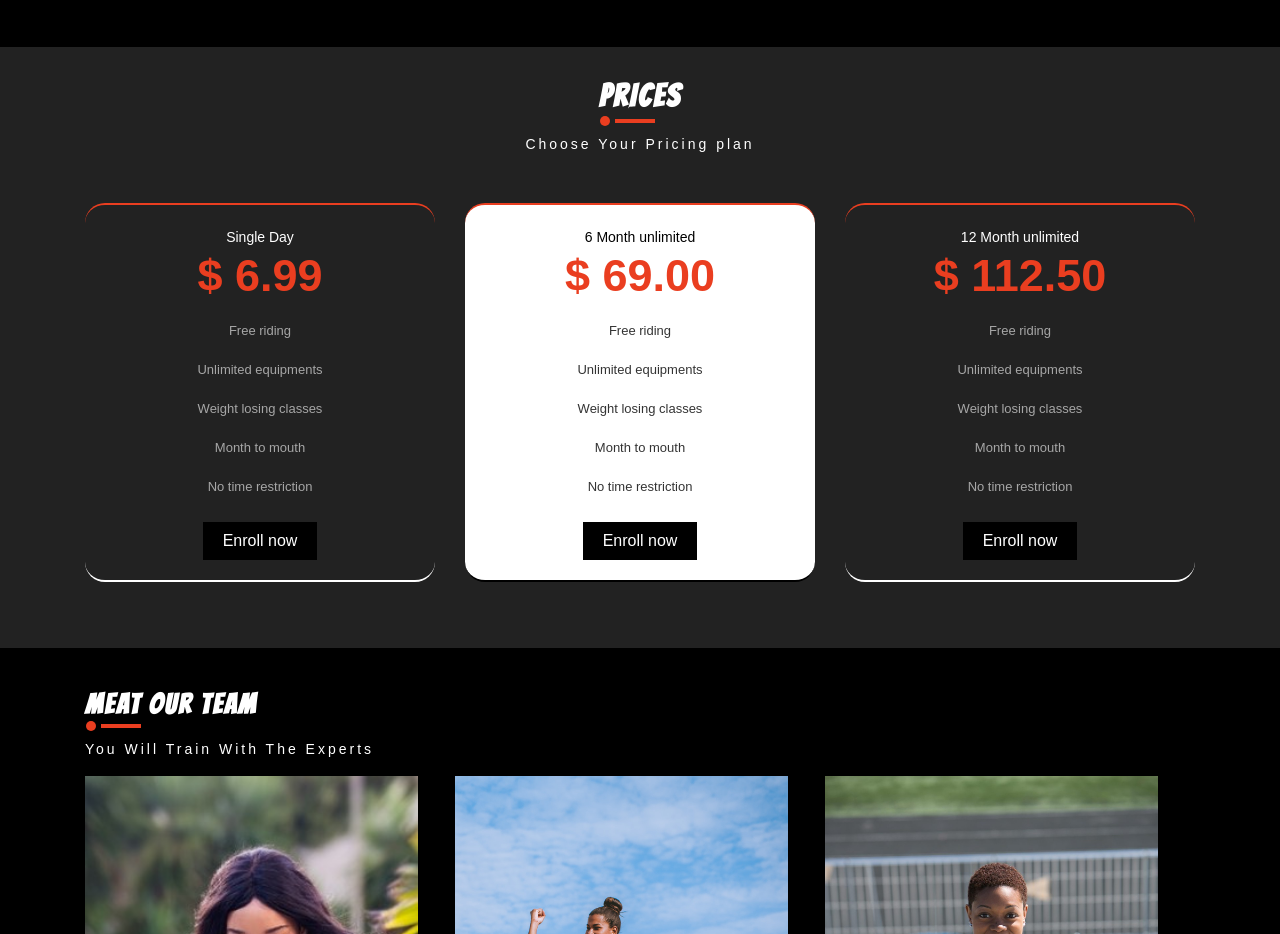
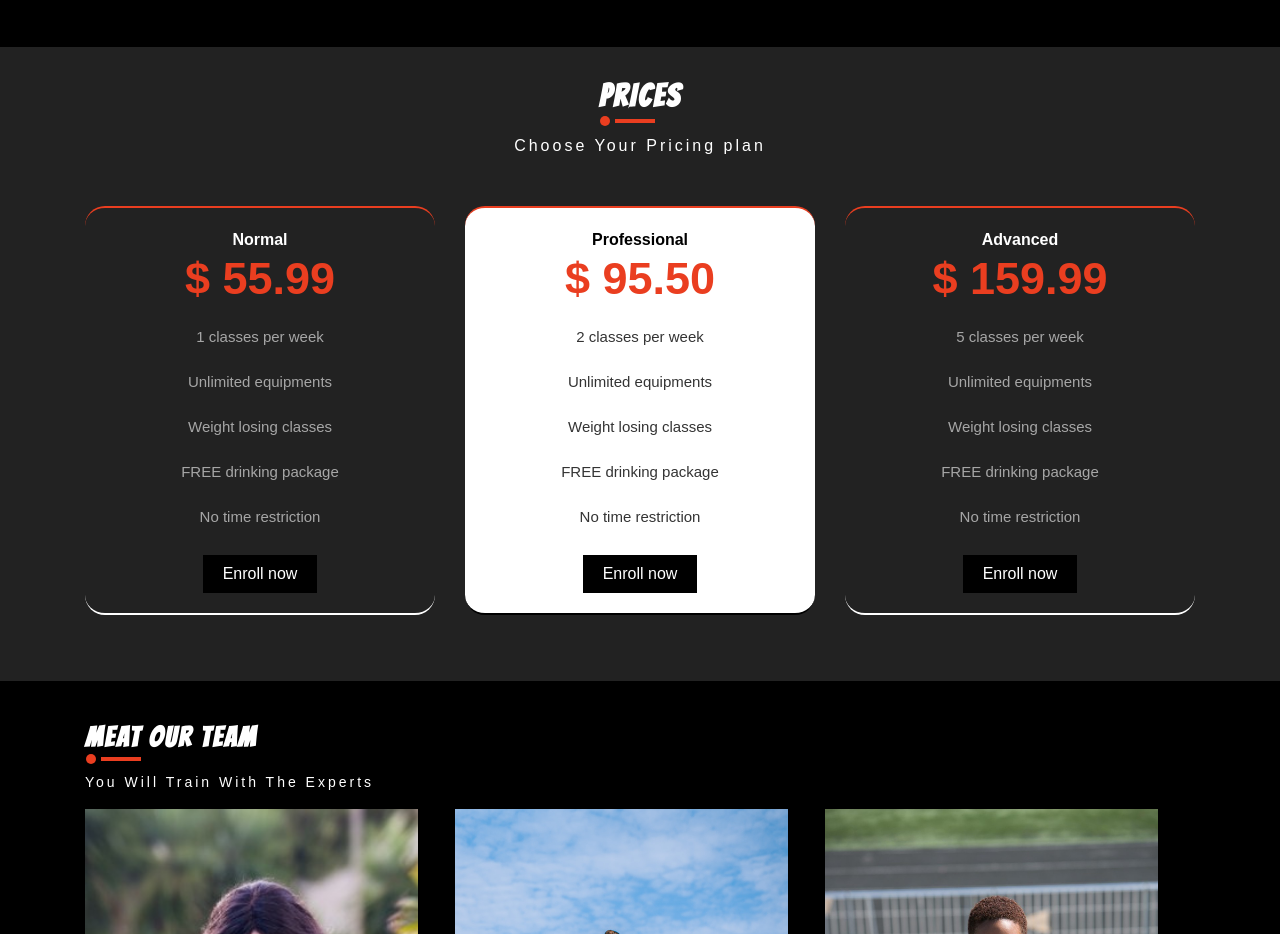
Before and after one commit to Youness-Yissilguit/StayFit, a plain HTML site: page index.html in a window 1280 px wide. Shown: the part 1843-2777 px from the top of the page. Drawn offline with Linux system fonts and the light colour scheme; a web font is replaced by a local one.

Commit message:
make the loadder more small and change the pricing table

```diff
--- a/css/scss/_globales.scss
+++ b/css/scss/_globales.scss
@@ -22,7 +22,7 @@ body{
   align-items: center;
   transition: opacity .5s;
   svg{
-    width: 30%;
+    width: 100px;
     overflow: hidden;
     height: auto;
     #top-body{
@@ -67,7 +67,7 @@ body{
 }
 @media (max-width: 768px) {
   .loading svg{
-    width: 70%
+    width: 90px
   }
 }
 .main-title{
--- a/css/scss/pages/_home.scss
+++ b/css/scss/pages/_home.scss
@@ -83,7 +83,7 @@ header{
       right: 5%;
       span{
         display: block;
-        width: 35px;
+        width: 30px;
         height: 3px;
         background-color: #000;
         margin: 5px auto 0;
@@ -177,14 +177,14 @@ header{
     z-index: 3;
     span{
       display: block;
-      width: 35px;
+      width: 30px;
       height: 3px;
       background-color: #000;
       margin: 5px auto 0;
       border-radius: 3px
     }
     span:first-of-type{
-      transform: rotate(45deg) translate(7px, 5px);
+      transform: rotate(45deg) translate(6px, 6px);
     }
     span:last-of-type{
       transform: rotate(-45deg) translate(0);
@@ -303,7 +303,7 @@ header{
         text-align: left;
         margin-top: 10px;
         color: rgba(255, 255, 255, .8);
-        font-size: 14px;
+        font-size: 16px;
         opacity: 0;
         transition: opacity .3s;
       }
@@ -325,7 +325,7 @@ header{
   p{
     color: #fff;
     letter-spacing: 3px;
-    font-size: 14px;
+    font-size: 16px;
     margin-top: 10px
   }
   .price-box{
@@ -336,8 +336,9 @@ header{
     border-bottom: 2px solid #fff;
     .price-type{
       span{
-        font-size: 14px;
+        font-size: 16px;
         color: #fff;
+        font-weight: bold;
       }
       h3{
         color: $mainColor;
@@ -348,7 +349,7 @@ header{
     }
     li:not(:first-of-type){
       color: rgba(#fff, .6);
-      font-size: 13px;
+      font-size: 15px;
       line-height: 3;
     }
     button{
--- a/index.html
+++ b/index.html
@@ -289,13 +289,13 @@
             <div class="price-box text-center">
               <ul class="list-unstyled">
                 <li class="price-type">
-                  <span>Single Day</span>
-                  <h3>$ 6.99</h3>
+                  <span>Normal</span>
+                  <h3>$ 55.99</h3>
                 </li>
-                <li>Free riding</li>
+                <li>1 classes per week</li>
                 <li>Unlimited equipments</li>
                 <li>Weight losing classes</li>
-                <li>Month to mouth</li>
+                <li>FREE drinking package</li>
                 <li>No time restriction</li>
               </ul>
               <button name="button">Enroll now</button>
@@ -306,13 +306,13 @@
             <div class="price-box text-center popular">
               <ul class="list-unstyled">
                 <li class="price-type">
-                  <span>6 Month unlimited</span>
-                  <h3>$ 69.00</h3>
+                  <span>Professional</span>
+                  <h3>$ 95.50</h3>
                 </li>
-                <li>Free riding</li>
+                <li>2 classes per week</li>
                 <li>Unlimited equipments</li>
                 <li>Weight losing classes</li>
-                <li>Month to mouth</li>
+                <li>FREE drinking package</li>
                 <li>No time restriction</li>
               </ul>
               <button name="button">Enroll now</button>
@@ -323,13 +323,13 @@
             <div class="price-box text-center">
               <ul class="list-unstyled">
                 <li class="price-type">
-                  <span>12 Month unlimited</span>
-                  <h3>$ 112.50</h3>
+                  <span>Advanced</span>
+                  <h3>$ 159.99</h3>
                 </li>
-                <li>Free riding</li>
+                <li>5 classes per week</li>
                 <li>Unlimited equipments</li>
                 <li>Weight losing classes</li>
-                <li>Month to mouth</li>
+                <li>FREE drinking package</li>
                 <li>No time restriction</li>
               </ul>
               <button name="button">Enroll now</button>
```
Also changed, not shown: css/style.css, 1 other file.
